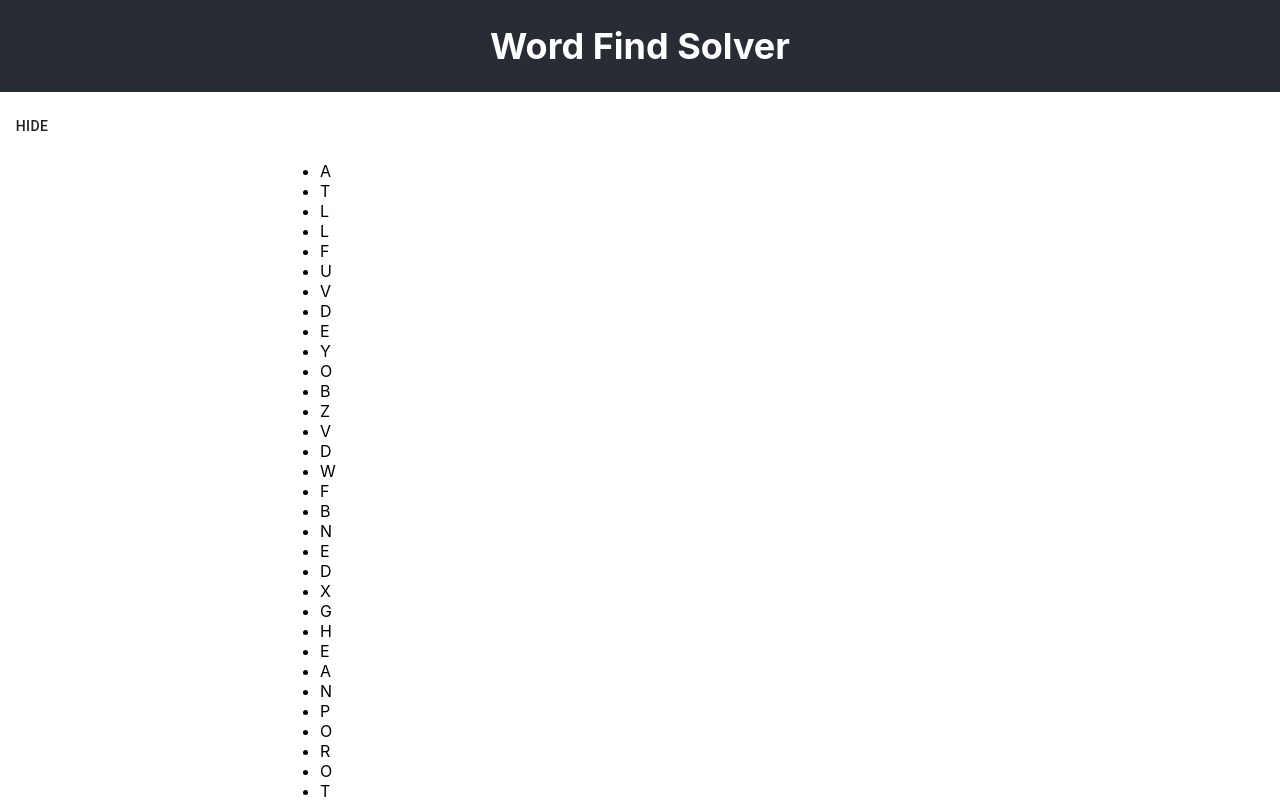
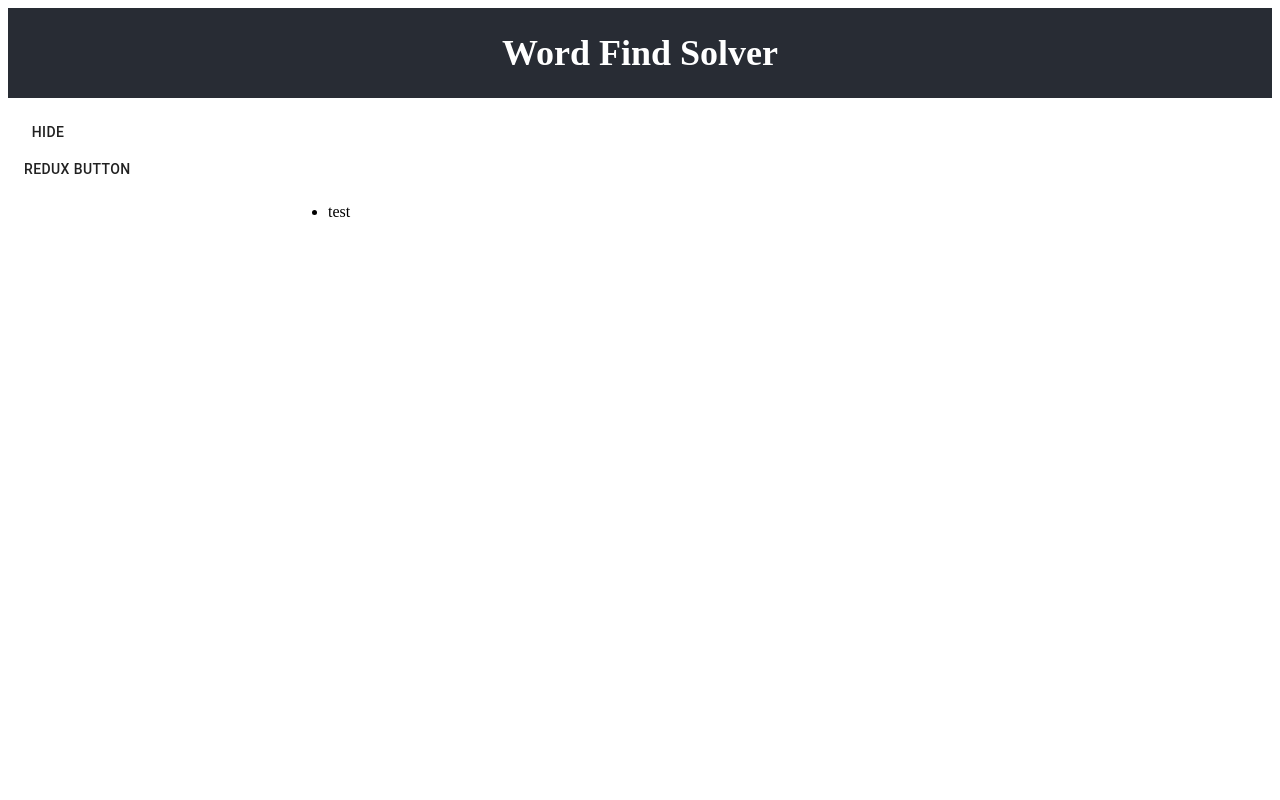
Before and after one commit to petestmart/word-find-solver, a React (Create React App) app: page / in a window 1280 px wide. Both pictures are taken after a click on the button "RUN PROGRAM". Shown: the top 800 px of the page. Built offline with nearby package versions, Linux system fonts and the light colour scheme.

Commit message:
redux working properly

```diff
--- a/public/index.html
+++ b/public/index.html
@@ -9,7 +9,7 @@
       name="description"
       content="Web site created using create-react-app"
     />
-    <link rel="apple-touch-icon" href="logo192.png" />
+    <!-- <link rel="apple-touch-icon" href="logo192.png" /> -->
     <!--
       manifest.json provides metadata used when your web app is installed on a
       user's mobile device or desktop. See https://developers.google.com/web/fundamentals/web-app-manifest/
@@ -28,7 +28,7 @@
   </head>
   <body>
     <noscript>You need to enable JavaScript to run this app.</noscript>
-    <div id="root"></div>
+    <div id="react-root"></div>
     <!--
       This HTML file is a template.
       If you open it directly in the browser, you will see an empty page.
--- a/src/Components/WordFind/WordFind.jsx
+++ b/src/Components/WordFind/WordFind.jsx
@@ -1,9 +1,16 @@
+// WordFind.jsx
+// Child of App.js
+
+// ========== REACT ========== //
 import React, { Component } from 'react';
 import { connect } from 'react-redux';
+
+// ========== COMPONENTS ========== //
 import WordOutput from './WordOutput';
+
+// ========== STYLES ========== //
+import Button from '@material-ui/core/Button';
 import './WordFind.css'
-import Button from '@material-ui/core/Button';
-
 
 class WordFind extends Component {
 
@@ -41,7 +48,7 @@ class WordFind extends Component {
                     if (m === column) {
                         console.log('reset');
                         m = 0;
-                        // this.setState({m: 0})
+
                     }
 
                     if (i === 0 && j < puzzLength) {
@@ -127,6 +134,10 @@ class WordFind extends Component {
             }
             console.log('_________________________________________');
         }
+        this.setState({
+            storeWords: 'test',
+        })
+        this.props.dispatch({type: 'STORE_WORDS', payload: ['test']})
     }
 
     render() {
@@ -171,10 +182,8 @@ class WordFind extends Component {
     }
 }
 
-const mapStateToProps = (reduxState) => {
-    return (
+const mapStateToProps = (reduxState) => ({
         reduxState
-    )
-}
+})
 
 export default connect(mapStateToProps)(WordFind);
--- a/src/Components/WordFind/WordOutput.jsx
+++ b/src/Components/WordFind/WordOutput.jsx
@@ -1,19 +1,50 @@
+// WordOutput.jsx
+// Child of WordFind.jsx
 import React, { Component } from 'react';
+import { connect } from 'react-redux';
+import Button from '@material-ui/core/Button';
 
 class WordOutput extends Component {
 
-    // puzzleGrid = (x) => {
-    //     for (let i = 0; i < 15; i++) {
-    //         <li>"PuzzleGrid"</li>
-    //     }
-    // }
+
+    testFunction = () => {
+        console.log('testFunction')
+        return (
+            <div>'Loading..'</div>
+        )
+
+    }
+
+    conditionalFoundNames = () => {
+        console.log('conditionalFoundNames')
+        return (
+            (this.props.reduxState.wordReducer.length > 0) ?
+
+                (this.props.reduxState.wordReducer) :
+            <div>'Loading...'</div>
+
+
+        )
+    }
+
+    renderWords = () => {
+
+        console.log('renderWords reduxState', this.props.reduxState)
+        // console.log('renderWords wordReducer', this.props.reduxState.wordReducer[0])
+        console.log('renderWords wordReducer', this.props.reduxState.wordReducer)
+
+
+        return (
+            this.props.reduxState.wordReducer
+        )
+    }
 
     render() {
-
+        // console.log('this.props.reduxState.foundNames', this.props.reduxState.foundNames)
         let puzzle = this.props.puzzle.split(' ');
-
+        let testWords;
         let searchTerm = 'A';
-
+        let wordReducer = this.props.reduxState.wordReducer
         // let PuzzleGrid = this.puzzleGrid(puzzle);
 
         let PuzzleOut = puzzle.map((letter) => {
@@ -34,6 +65,26 @@ class WordOutput extends Component {
 
         });
 
+        let wordOut = wordReducer.map((word) => {
+            return (
+                <li>{word}</li>
+            )
+        });
+
+        // conditionalFoundNames = () => {
+        //     return (
+        //         (this.props.reduxState.foundNames.length > 0) ?
+        //             this.renderWords() :
+        //             <div></div>
+        //     )
+        // }
+
+        // renderWords = () => {
+        //     return (
+        //         this.props.reduxState.foundNames
+        //     )
+        // }
+
 
 
         // let PuzzleOut = puzzle.join('').includes(searchTerm);
@@ -43,11 +94,22 @@ class WordOutput extends Component {
         return (
 
             <div>
+                <Button
+                    onClick={() => this.renderWords()}
+                >Redux Button</Button>
+
+                <ul>{wordOut}</ul>
+                {this.conditionalFoundNames}
                 {/* <ul>{PuzzleGrid}</ul> */}
-                <ul>{PuzzleOut}</ul>
+                {/* <ul>{PuzzleOut}</ul> */}
+
             </div>
         )
     }
 }
 
-export default WordOutput;
+const mapStateToProps = reduxState => ({
+    reduxState
+});
+
+export default connect(mapStateToProps)(WordOutput);
--- a/src/index.js
+++ b/src/index.js
@@ -4,18 +4,17 @@ import { createStore, applyMiddleware } from 'redux';
 import { Provider } from 'react-redux';
 import createSagaMiddleware from 'redux-saga';
 import logger from 'redux-logger';
-import './index.css';
-// import registerServiceWorker from './registerServiceWorker';
+
 import rootReducer from './redux/reducers'; // imports ./redux/reducers/index.js
 // import rootSaga from './redux/sagas'; // imports ./redux/sagas/index.js
+
 import App from './Components/App/App';
-import * as serviceWorker from './serviceWorker';
 
 const sagaMiddleware = createSagaMiddleware();
 
 // this line creates an array of all of redux middleware you want to use
 // we don't want a whole ton of console logs in our production code
-// logger will only be added to your project if you're in development mode
+// logger will only be added to your project if your in development mode
 const middlewareList = process.env.NODE_ENV === 'development' ?
     [sagaMiddleware, logger] :
     [sagaMiddleware];
@@ -28,11 +27,13 @@ const store = createStore(
     applyMiddleware(...middlewareList),
 );
 
+// tells the saga middleware to use the rootSaga
+// rootSaga contains all of our other sagas
+// sagaMiddleware.run(rootSaga);
+
 ReactDOM.render(
-    <Provider store={store}><App /></Provider>,
-    document.getElementById('root'));
-
-// If you want your app to work offline and load faster, you can change
-// unregister() to register() below. Note this comes with some pitfalls.
-// Learn more about service workers: https://bit.ly/CRA-PWA
-serviceWorker.unregister();
+    <Provider store={store}>
+        <App />
+    </Provider>,
+    document.getElementById('react-root'),
+);
--- a/src/redux/reducers/index.js
+++ b/src/redux/reducers/index.js
@@ -1,8 +1,23 @@
 import { combineReducers } from 'redux';
-import foundWords from './wordReducer';
 
+const wordReducer = (state = [], action) => {
+    if (action.type === 'STORE_WORDS') {
+        return action.payload;
+    }
+    else {
+        return state;
+    }
+};
+
+// rootReducer is the primary reducer for our entire project
+// It bundles up all of the other reducers so our project can use them.
+// This is imported in index.js as rootSaga
+
+// Lets make a bigger object for our store, with the objects from our reducers.
+// This is what we get when we use 'state' inside of 'mapStateToProps'
 const rootReducer = combineReducers({
-    foundWords // stores words found in the word find
-})
+    wordReducer,
+
+});
 
 export default rootReducer;
--- a/src/redux/reducers/wordReducer.js
+++ /dev/null
@@ -1,13 +0,0 @@
-// ========== WORD REDUCER ========== //
-// Store words found in word find
-
-const wordReducer = (state = [], action) => {
-    if (action.type === 'STORE_WORDS'){
-        return action.payload
-    }
-    else {
-        return state;
-    }
-}
-
-export default wordReducer;
```
Also changed, not shown: src/redux/sagas/index.js (deleted, +0 -8 lines), 1 other file (tests, documents, lock files or other folders).
